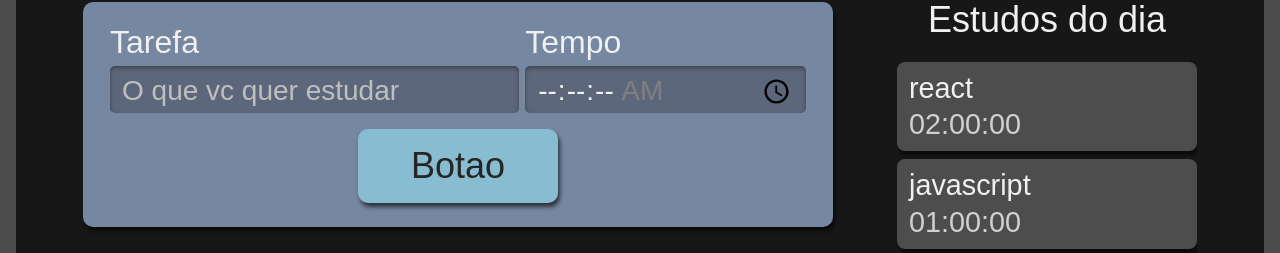
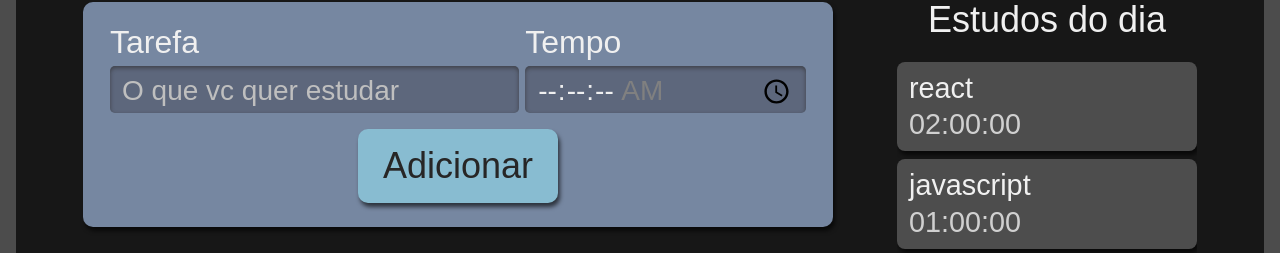
Before and after one commit to Drb-Diego/alura, a React (Create React App) app in the folder REACT/react-typescript/: page / in a window 1280 px wide. Shown: the part 222-475 px from the top of the page. Built offline with nearby package versions, Linux system fonts and the light colour scheme.

Commit message:
fim da aula 'conhecendo props' [react-typescript | alura]

```diff
--- a/REACT/react-typescript/src/components/Button/index.tsx
+++ b/REACT/react-typescript/src/components/Button/index.tsx
@@ -1,9 +1,13 @@
 import style from './styles.module.scss';
 
-function Button() {
+interface ButtonProps {
+  children: string;
+}
+
+function Button({ children }: ButtonProps) {
   return (
     <button type='submit' className={style.botao}>
-      Botao
+      {children}
     </button>
   );
 }
--- a/REACT/react-typescript/src/components/Form/index.tsx
+++ b/REACT/react-typescript/src/components/Form/index.tsx
@@ -28,7 +28,7 @@ function Form() {
         />
       </div>
 
-      <Button />
+      <Button>Adicionar</Button>
     </form>
   );
 }
```
